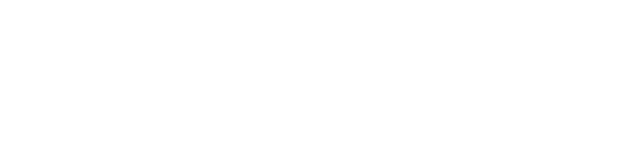
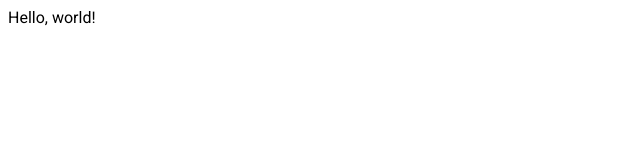
Before and after one commit to js-tasks-ru/htmlcss-20211125_chernetsky, a website: page 01-intro/01-hello-world/solution.html in a window 1280 px wide. Shown: the whole page, without its empty margins (0-640 px from the left). Drawn offline with Linux system fonts and the light colour scheme; files that its build step writes are made by us from their sources; files whose address does not match are found by name.

Commit message:
Added "Hello world" text

```diff
--- a/01-intro/01-hello-world/solution.html
+++ b/01-intro/01-hello-world/solution.html
@@ -1 +1,9 @@
 <!-- Напишите решение сюда -->
+<html lang="ru">
+    <head>
+        <link rel="stylesheet" href="./assets/css/main.css">
+    </head>
+    <body>
+    <p>Hello, world!</p>
+    </body>
+</html>
```
